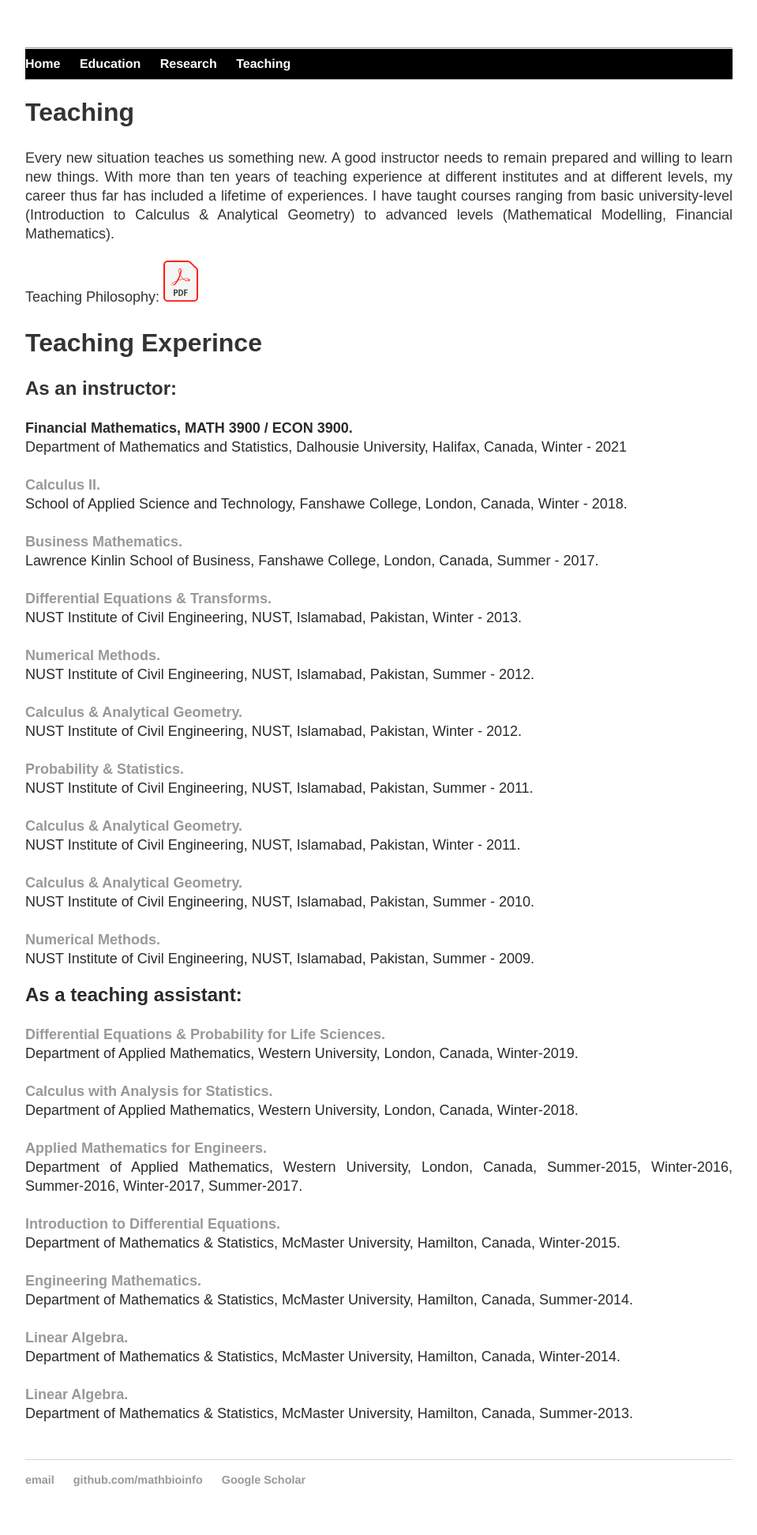
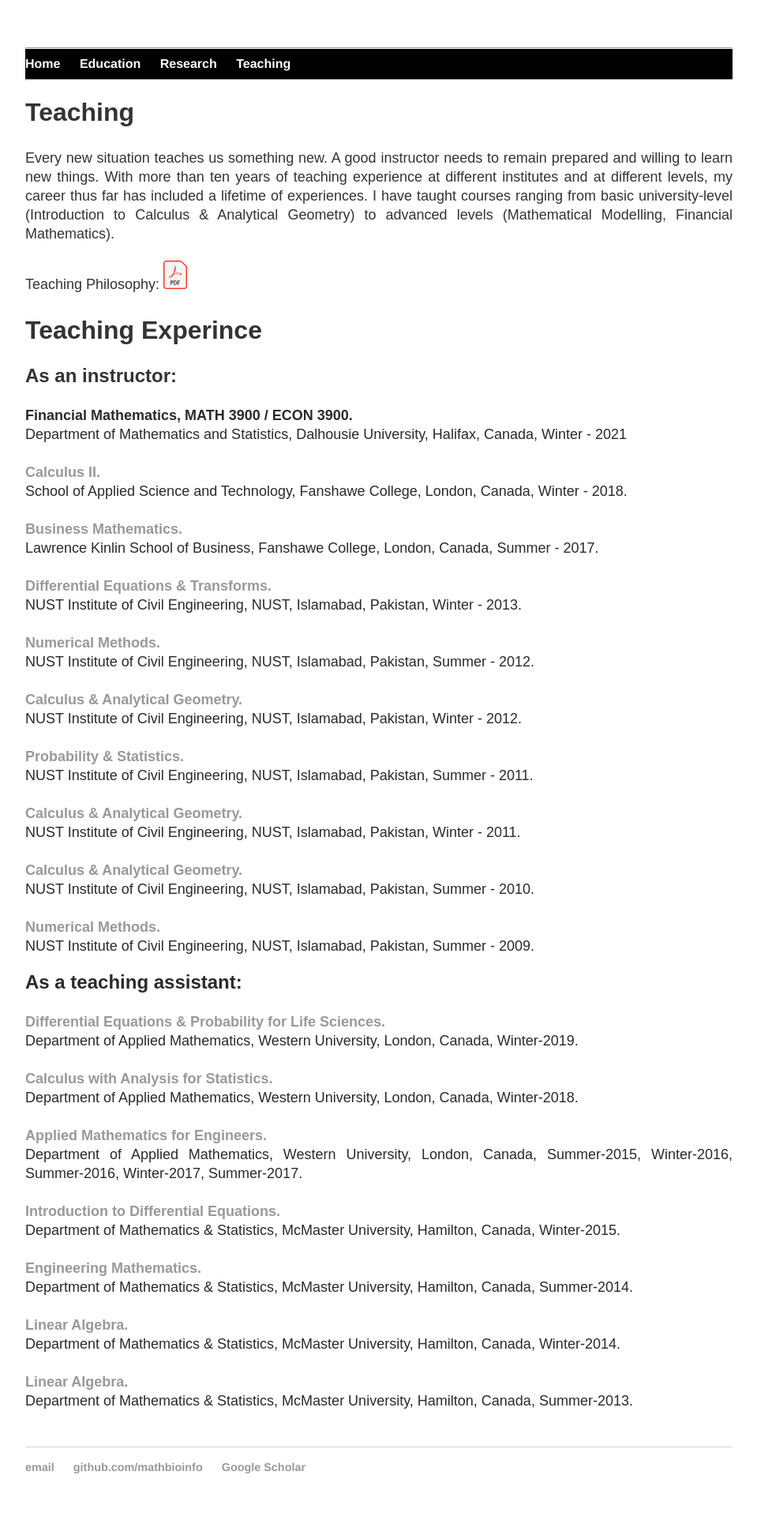
Before and after one commit to MathBioInfo/amjadkhan, a Jekyll site: the page built from Teaching/index.html, in a window 1280 px wide. Shown: the whole page at 79% size, without its empty margins (160-1119 px from the left). Built offline with Jekyll 4.4.1, drawn with Linux system fonts in a browser that asks for light colours.

Commit message:
Update index.html

```diff
--- a/Teaching/index.html
+++ b/Teaching/index.html
@@ -26,7 +26,7 @@
 
 			<p><font size="4">Teaching Philosophy:
                		<a href="teachPhil.pdf" download>
-			<img src="../images/pdf.png" alt="Teaching Philosophy" width="44" height="52"></a><p>
+			<img src="../images/pdf.png" alt="Teaching Philosophy" width="30" height="36"></a><p>
 
 		<font size="6"><b>Teaching Experince</b></font><br>
 
```
